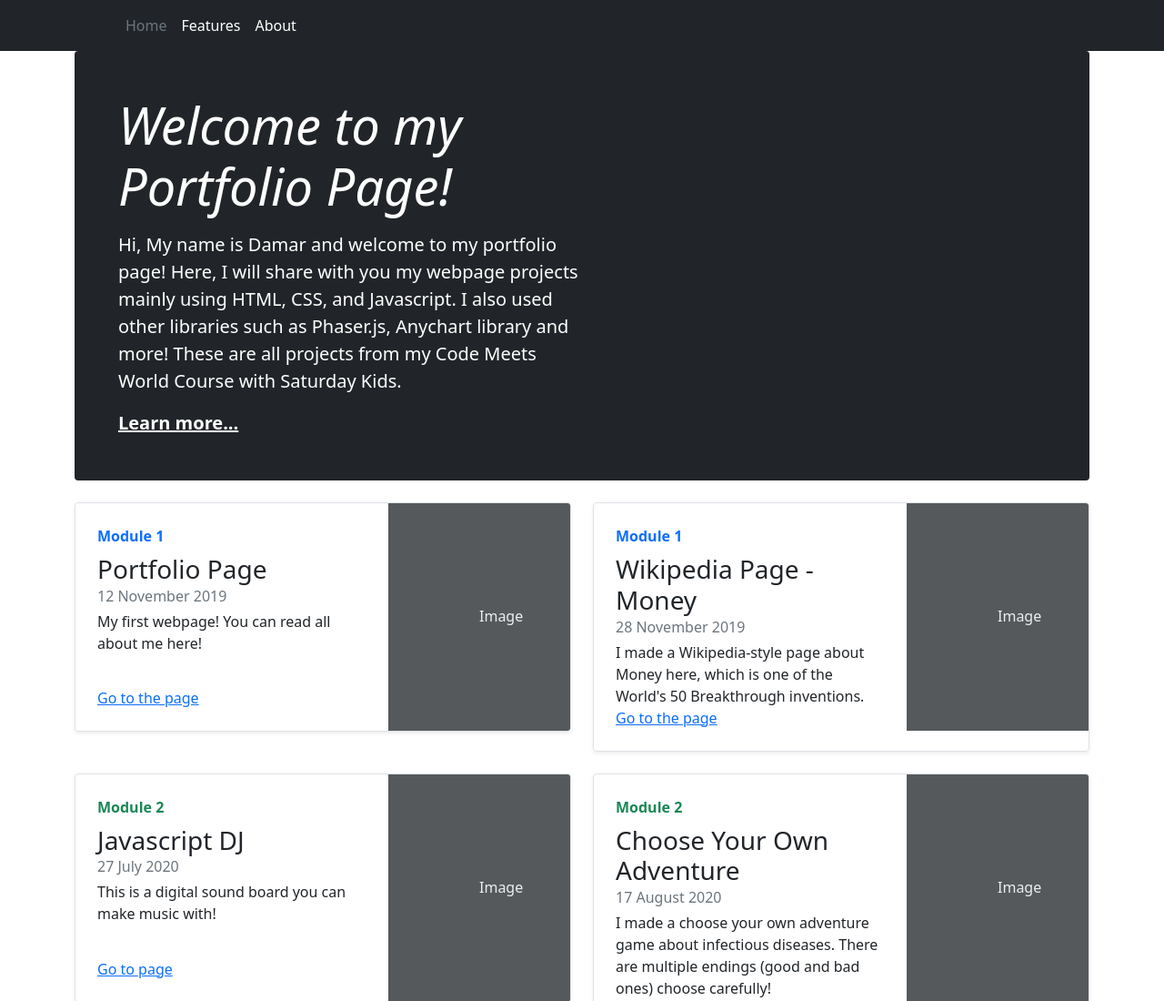
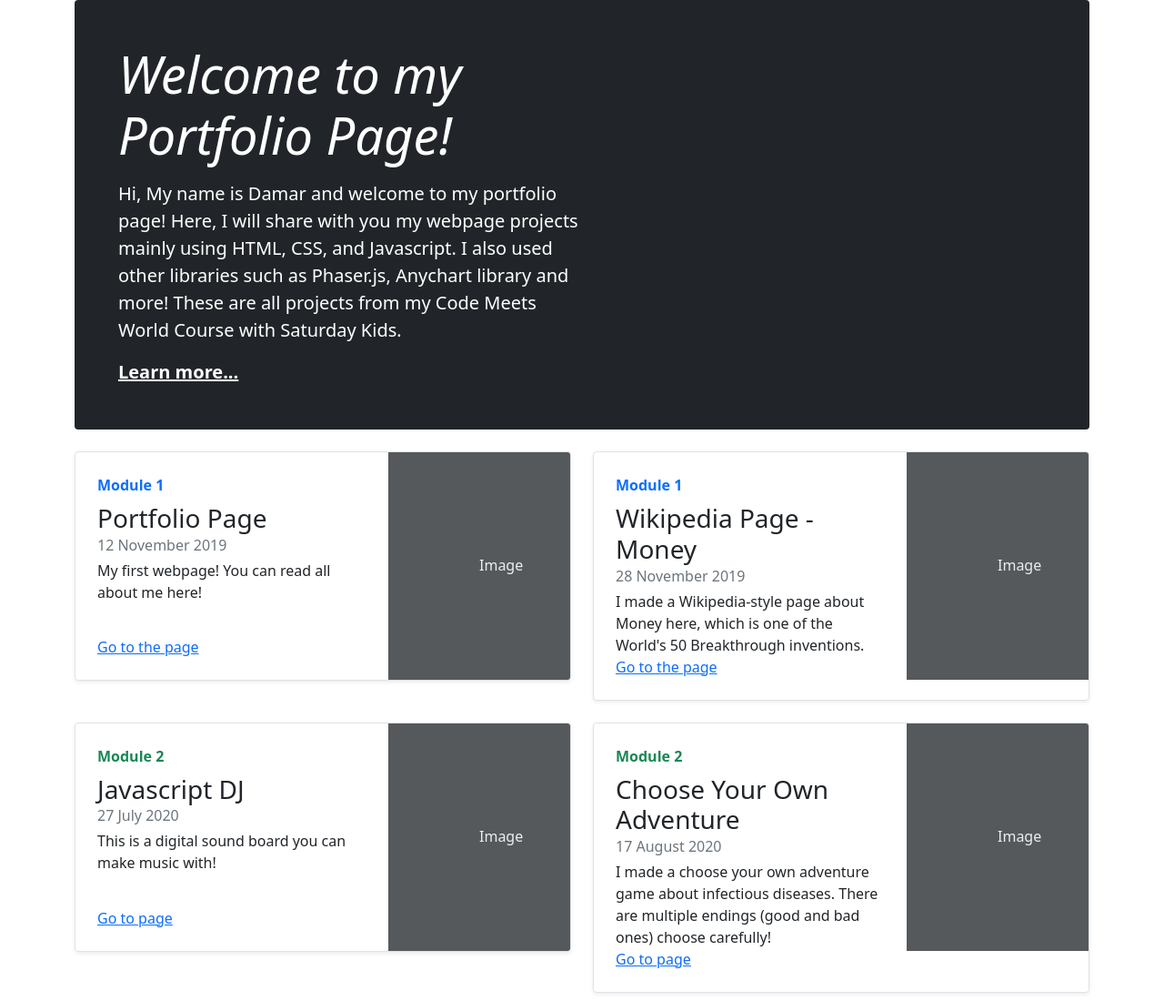
Before and after one commit to damar-sk/mybootstrapsite, a plain HTML site: page index.html in a window 1280 px wide. Shown: the top 1100 px of the page at 91% size. Drawn offline with nearby package versions, Linux system fonts and the light colour scheme.

Commit message:
Deleted Header

```diff
--- a/index.html
+++ b/index.html
@@ -9,21 +9,6 @@
     <link href="style.css" rel="stylesheet" type="text/css" />
   </head>
   <body>
-    <header class="p-2 bg-dark text-white">
-      <div class="container">
-        <div class="d-flex flex-wrap align-items-center justify-content-center justify-content-lg-start">
-          <a href="/" class="d-flex align-items-center mb-2 mb-lg-0 text-white text-decoration-none">
-            <svg class="bi me-2" width="40" height="32"><use xlink:href="#bootstrap"></use></svg>
-          </a>
-
-          <ul class="nav col-12 col-lg-auto me-lg-auto mb-2 justify-content-center mb-md-0">
-            <li><a href="#" class="nav-link px-2 text-secondary">Home</a></li>
-            <li><a href="#" class="nav-link px-2 text-white">Features</a></li>
-            <li><a href="#" class="nav-link px-2 text-white">About</a></li>
-          </ul>
-        </div>
-      </div>
-    </header>
     <main class="container">
       <div class="p-4 p-md-5 mb-4 text-white rounded bg-dark">
         <div class="col-md-6 px-0">
```
